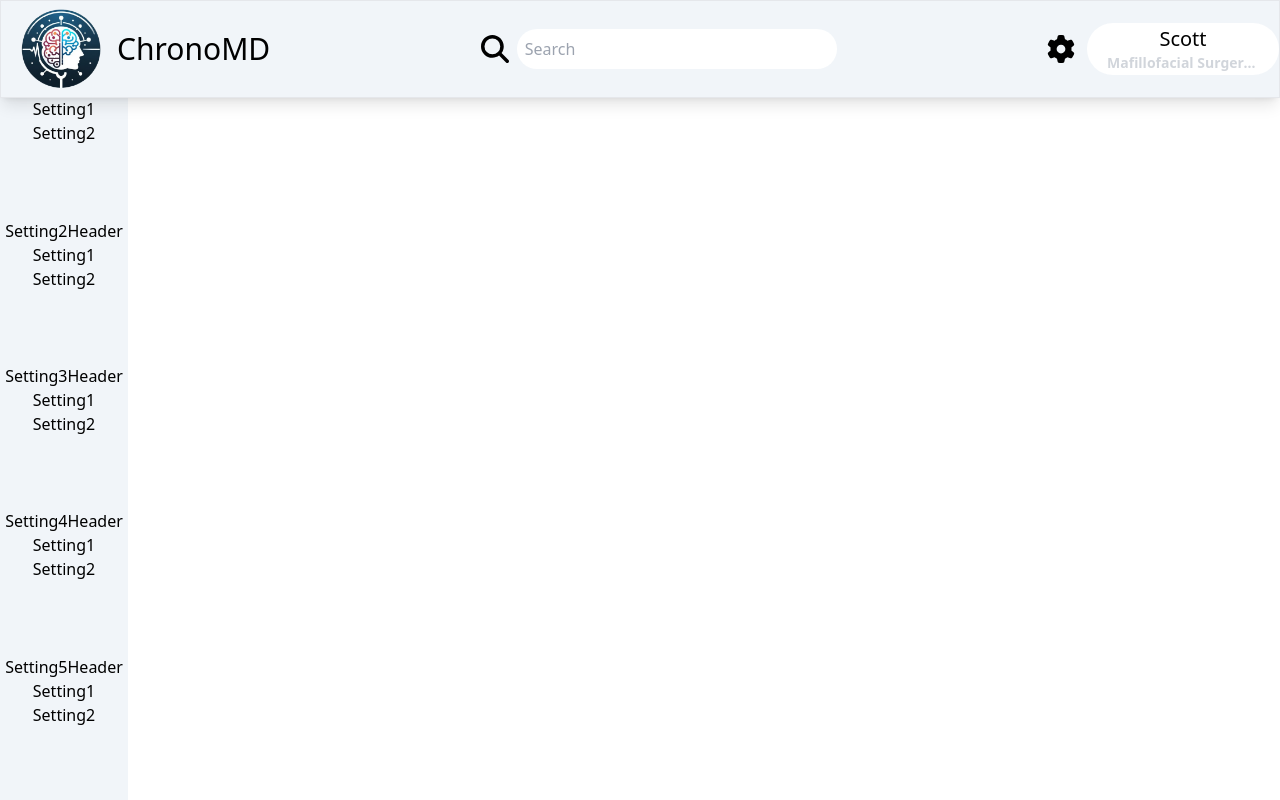
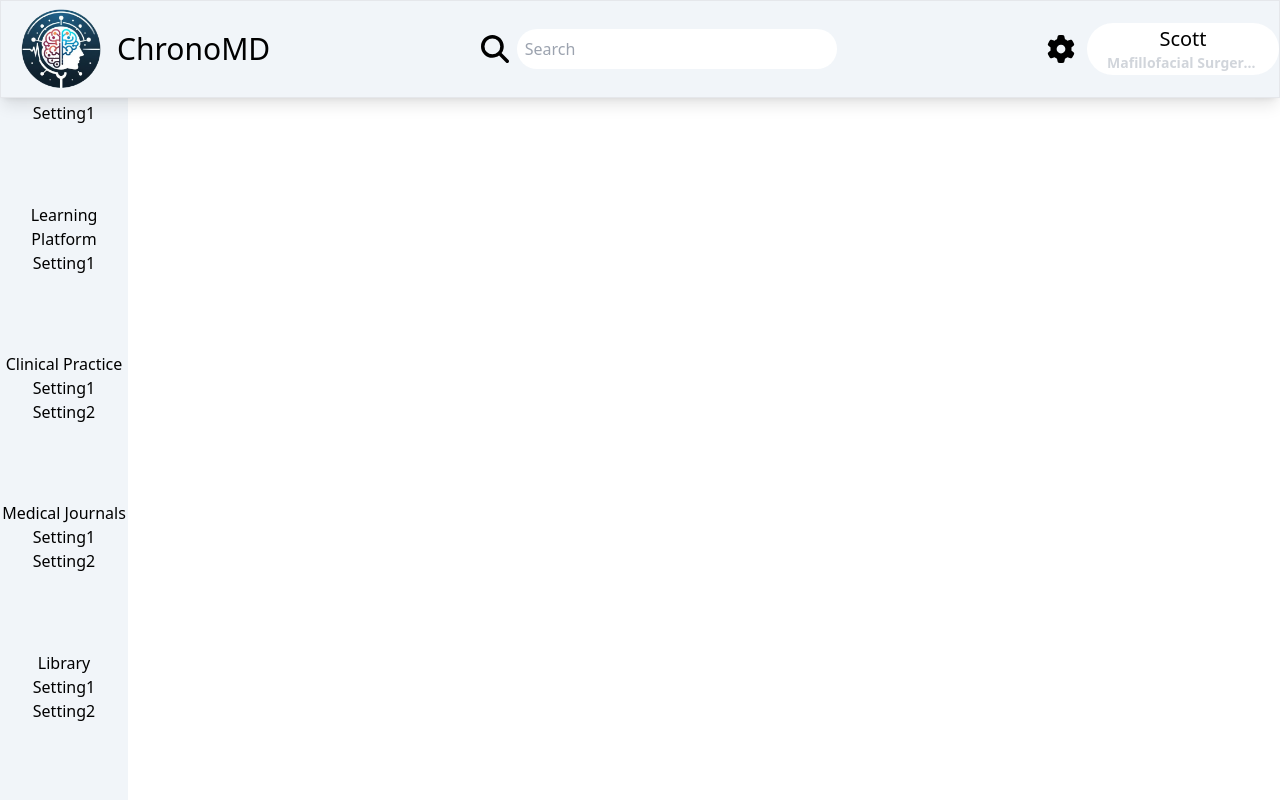
Before and after one commit to scottpickering31/ChronoMD, a React (Create React App) app in the folder frontend/: page /account/dashboard in a window 1280 px wide. Built offline with nearby package versions, Linux system fonts and the light colour scheme.

Commit message:
feat: Refactor CSS classes, rename sidebar headings and fix typo

```diff
--- a/frontend/src/containers/Sidebar.tsx
+++ b/frontend/src/containers/Sidebar.tsx
@@ -2,29 +2,27 @@ import React from "react";
 
 function Sidebar() {
   return (
-    <div className="w-tiny absolute overflow-y-scroll top-0 -z-10 left-0 h-screen bg-slate-100 flex justify-evenly flex-col text-center">
+    <div className="w-tiny absolute top-0 -z-10 left-0 h-screen bg-slate-100 flex justify-evenly flex-col text-center">
       <div>
-        <h1>Setting1Header</h1>
+        <h1>Work Planner</h1>
+        <h2>Setting1</h2>
+      </div>
+      <div>
+        <h1>Learning Platform</h1>
+        <h2>Setting1</h2>
+      </div>
+      <div>
+        <h1>Clinical Practice</h1>
         <h2>Setting1</h2>
         <h2>Setting2</h2>
       </div>
       <div>
-        <h1>Setting2Header</h1>
+        <h1>Medical Journals</h1>
         <h2>Setting1</h2>
         <h2>Setting2</h2>
       </div>
       <div>
-        <h1>Setting3Header</h1>
-        <h2>Setting1</h2>
-        <h2>Setting2</h2>
-      </div>
-      <div>
-        <h1>Setting4Header</h1>
-        <h2>Setting1</h2>
-        <h2>Setting2</h2>
-      </div>
-      <div>
-        <h1>Setting5Header</h1>
+        <h1>Library</h1>
         <h2>Setting1</h2>
         <h2>Setting2</h2>
       </div>
```
